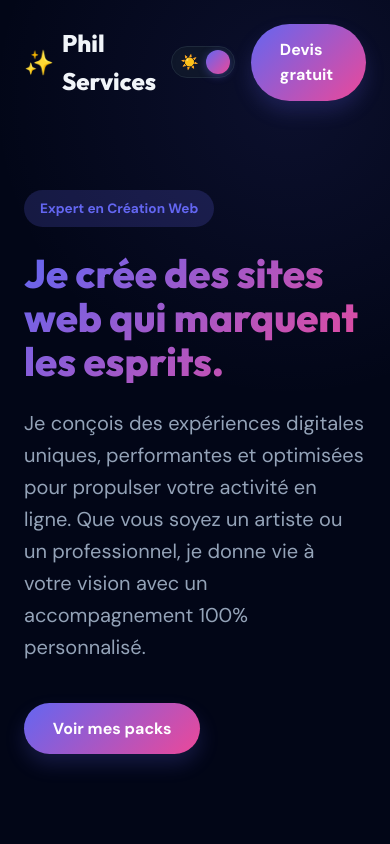
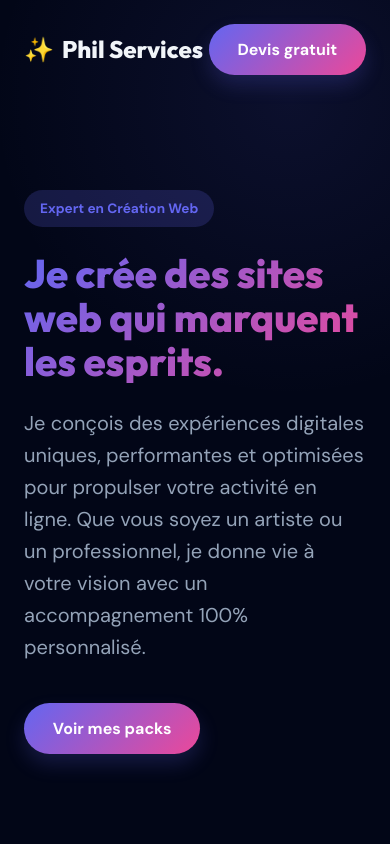
Before and after one commit to philippaudier/phil-services, a plain HTML site: page index.html in a window 390 px wide. Shown: the top 844 px of the page. Drawn offline with Linux system fonts and the light colour scheme.

Commit message:
Final: Transition to 100% Exclusive Dark Mode

```diff
--- a/index.html
+++ b/index.html
@@ -42,11 +42,6 @@
                 <li><a href="#contact">Contact</a></li>
             </ul>
             <div style="display: flex; align-items: center; gap: 1rem;">
-                <button class="theme-switch" id="theme-toggle" aria-label="Changer de thème">
-                    <span>☀️</span>
-                    <span>🌙</span>
-                    <div class="theme-ball"></div>
-                </button>
                 <a href="#contact" class="cta-button">Devis gratuit</a>
             </div>
         </div>
--- a/script.js
+++ b/script.js
@@ -1,29 +1,3 @@
-// Theme Switching
-const themeToggle = document.getElementById('theme-toggle');
-const isMobileOrTablet = window.innerWidth < 992; // Tablet/Mobile threshold
-
-// Default logic: Force dark on mobile/tablet, otherwise use storage or light
-let initialTheme = localStorage.getItem('theme');
-
-if (isMobileOrTablet) {
-    initialTheme = 'dark';
-} else if (!initialTheme) {
-    initialTheme = 'light';
-}
-
-// Apply theme immediately
-document.documentElement.setAttribute('data-theme', initialTheme);
-
-if (themeToggle) {
-    themeToggle.addEventListener('click', () => {
-        let theme = document.documentElement.getAttribute('data-theme');
-        let newTheme = theme === 'dark' ? 'light' : 'dark';
-
-        document.documentElement.setAttribute('data-theme', newTheme);
-        localStorage.setItem('theme', newTheme);
-    });
-}
-
 // Sticky Navigation
 const navbar = document.getElementById('navbar');
 window.addEventListener('scroll', () => {
--- a/style.css
+++ b/style.css
@@ -1,15 +1,15 @@
 /* Design System & Themes */
 :root {
-    /* Day Theme */
-    --bg-main: #f8fafc;
-    --bg-card: #ffffff;
-    --bg-nav: rgba(255, 255, 255, 0.8);
-    --text-main: #0f172a;
-    --text-dim: #64748b;
-    --border-color: #edf2f7;
+    /* Exclusive Dark Theme */
+    --bg-main: #020617;
+    --bg-card: #0f172a;
+    --bg-nav: rgba(2, 6, 23, 0.8);
+    --text-main: #f1f5f9;
+    --text-dim: #94a3b8;
+    --border-color: #1e293b;
 
     --color-primary: #6366f1;
-    --color-primary-soft: rgba(99, 102, 241, 0.1);
+    --color-primary-soft: rgba(99, 102, 241, 0.2);
     --color-secondary: #ec4899;
     --color-accent: #10b981;
 
@@ -20,23 +20,10 @@
     --font-body: 'DM Sans', sans-serif;
 
     --transition-smooth: all 0.4s cubic-bezier(0.4, 0, 0.2, 1);
-    --shadow-premium: 0 10px 30px -5px rgba(0, 0, 0, 0.08), 0 4px 6px -2px rgba(0, 0, 0, 0.05);
-    /* Layered for depth */
-    --shadow-deep: 0 20px 50px -12px rgba(0, 0, 0, 0.15);
-}
-
-[data-theme="dark"] {
-    --bg-main: #020617;
-    --bg-card: #0f172a;
-    --bg-nav: rgba(2, 6, 23, 0.8);
-    --text-main: #f1f5f9;
-    --text-dim: #94a3b8;
-    --border-color: #1e293b;
-
-    --color-primary-soft: rgba(99, 102, 241, 0.2);
     --shadow-premium: 0 10px 30px -5px rgba(0, 0, 0, 0.3), 0 4px 6px -2px rgba(0, 0, 0, 0.2);
     --shadow-deep: 0 25px 60px -12px rgba(0, 0, 0, 0.5);
 }
+
 
 * {
     margin: 0;
@@ -50,7 +37,6 @@ body {
     color: var(--text-main);
     line-height: 1.6;
     overflow-x: hidden;
-    transition: background-color 0.5s ease, color 0.5s ease;
 }
 
 h1,
@@ -502,55 +488,6 @@ footer {
 }
 
 
-/* Bulletproof Theme Switcher */
-button.theme-switch {
-    background: var(--bg-card) !important;
-    border: 1px solid var(--border-color) !important;
-    width: 64px !important;
-    height: 32px !important;
-    border-radius: 50px !important;
-    cursor: pointer;
-    display: flex !important;
-    align-items: center !important;
-    justify-content: space-around !important;
-    padding: 0 4px !important;
-    position: relative !important;
-    transition: var(--transition-smooth);
-    box-shadow: inset 0 2px 4px rgba(0, 0, 0, 0.06);
-    outline: none;
-    flex-shrink: 0;
-}
-
-.theme-switch span {
-    font-size: 0.9rem;
-    z-index: 1;
-    pointer-events: none;
-    line-height: 1;
-    display: block;
-}
-
-.theme-ball {
-    position: absolute !important;
-    left: 4px !important;
-    top: 50% !important;
-    transform: translateY(-50%) !important;
-    width: 24px !important;
-    height: 24px !important;
-    background: var(--gradient-hero) !important;
-    border-radius: 50% !important;
-    transition: transform 0.4s cubic-bezier(0.4, 0, 0.2, 1) !important;
-    box-shadow: 0 2px 8px rgba(99, 102, 241, 0.4);
-    z-index: 2;
-}
-
-[data-theme="dark"] .theme-ball {
-    transform: translate(30px, -50%) !important;
-}
-
-.theme-switch:hover {
-    border-color: var(--color-primary) !important;
-    transform: translateY(-1px);
-}
 
 /* Reveal Animation */
 .reveal {
@@ -595,9 +532,6 @@ button.theme-switch {
         text-align: center;
     }
 
-    .theme-switch {
-        display: none !important;
-    }
 
     .quote-form-card {
         padding: 2rem 1.5rem;
```
